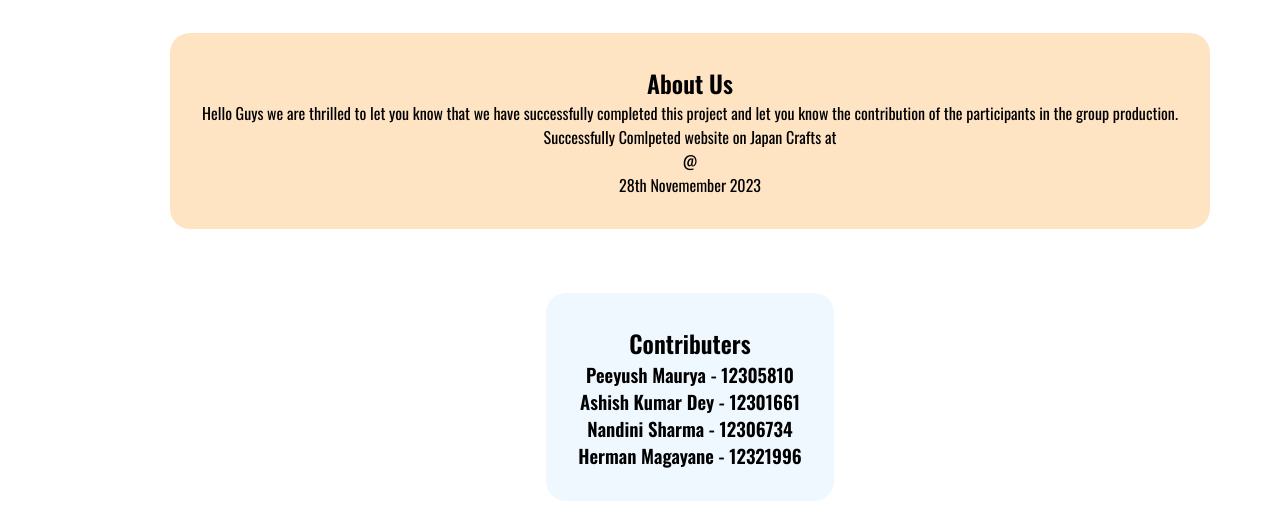
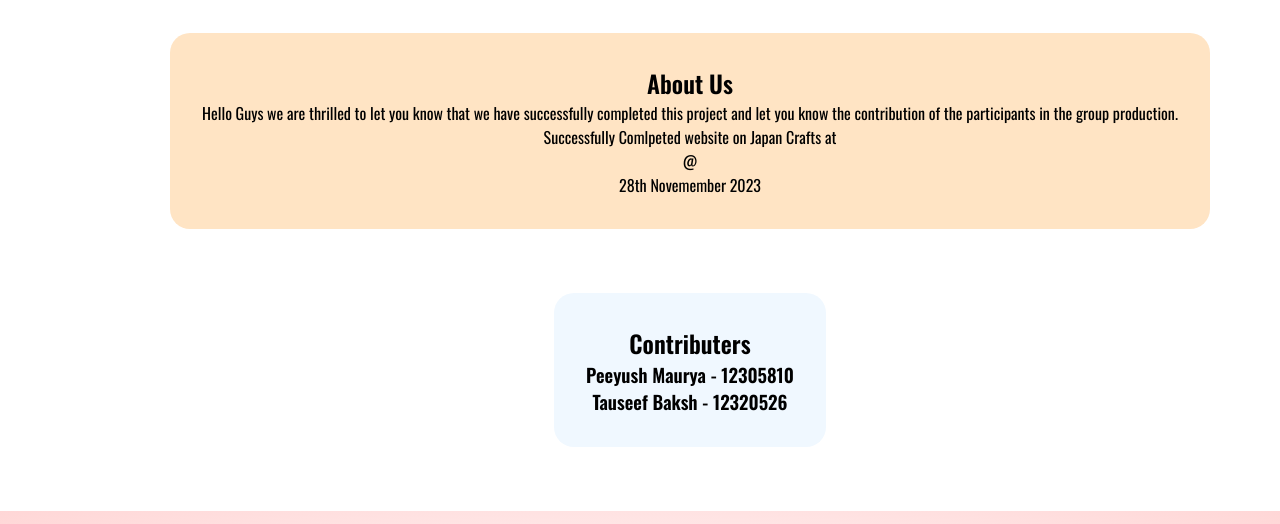
Before and after one commit to Peeyush-04/Japan-Crafts, a plain HTML site: page index.html in a window 1280 px wide. Shown: the part 5146-5670 px from the top of the page. Drawn offline with nearby package versions, Linux system fonts and the light colour scheme.

Commit message:
Update index.html

```diff
--- a/index.html
+++ b/index.html
@@ -214,9 +214,7 @@
             <div class="name">
                 <h2>Contributers</h2>
                 <h3>Peeyush Maurya - 12305810</h3>
-                <h3>Ashish Kumar Dey - 12301661</h3>
-                <h3>Nandini Sharma - 12306734</h3>
-                <h3>Herman Magayane - 12321996</h3>
+                <h3>Tauseef Baksh - 12320526</h3>
             </div>
 
         </div>
```
